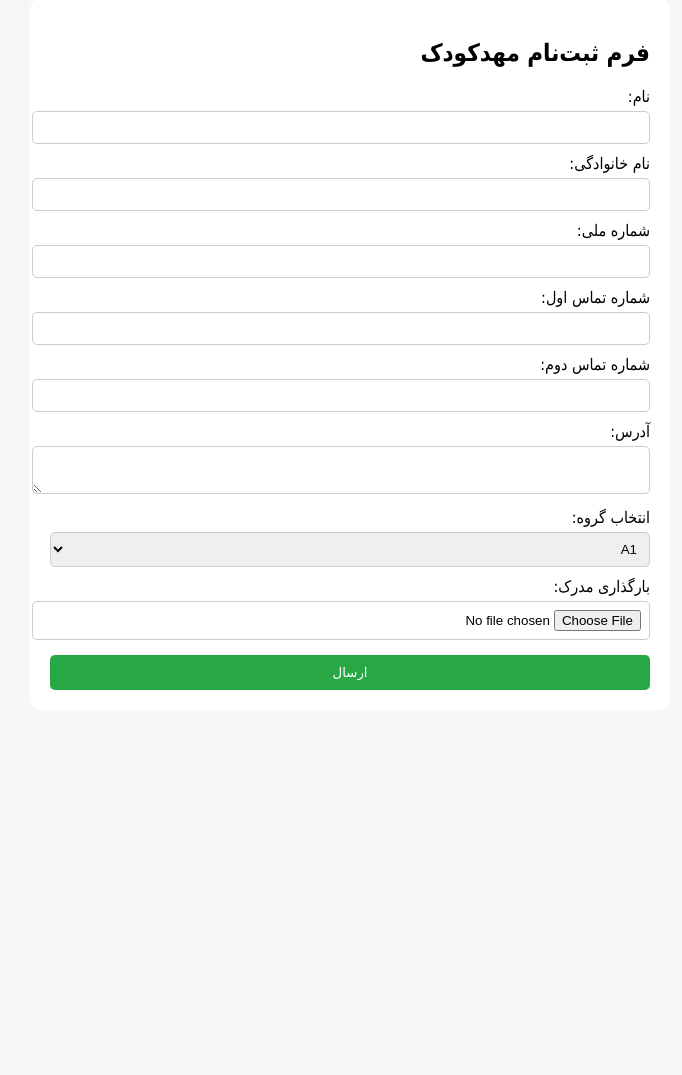
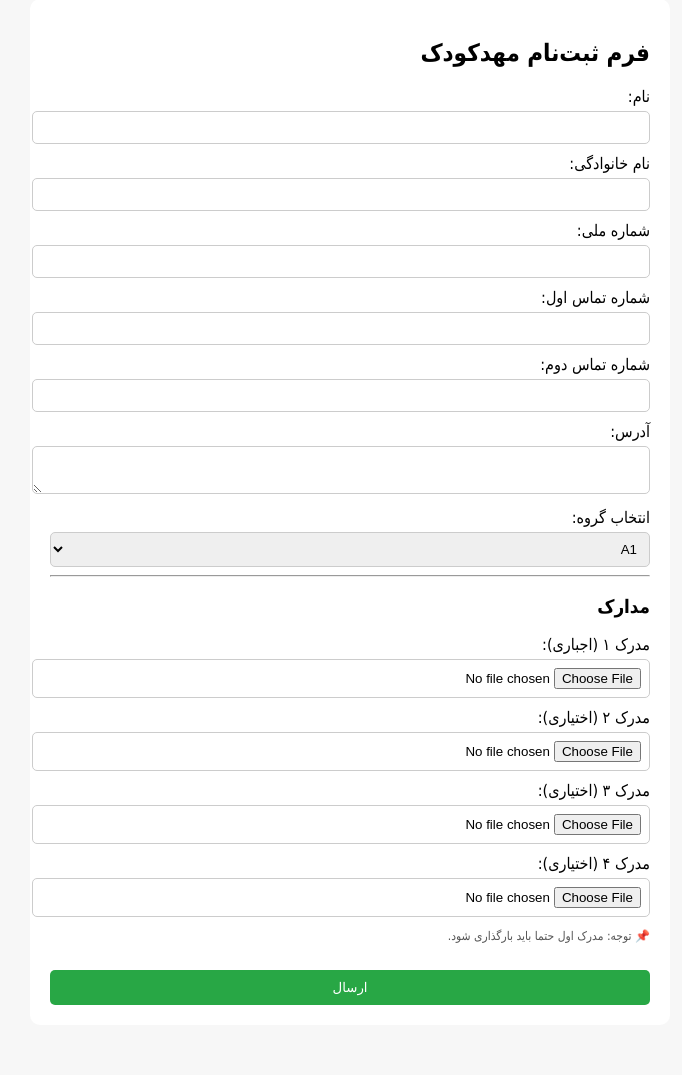
Before and after one commit to blueskyaerospace93-commits/koodak-registration, a Flask app: page / in a window 1280 px wide. Shown: the part 51-1126 px from the top of the page, without its empty margins (290-972 px from the left). Before the commit the page ends 741 px from the top, so only its background shows below. Run offline with Flask 3, Linux system fonts and the light colour scheme.

Commit message:
Update form.html

```diff
--- a/templates/form.html
+++ b/templates/form.html
@@ -10,6 +10,7 @@
         input, textarea, select { width: 100%; padding: 8px; margin-top: 5px; border: 1px solid #ccc; border-radius: 5px; }
         button { margin-top: 15px; padding: 10px; width: 100%; background: #28a745; color: #fff; border: none; border-radius: 5px; cursor: pointer; }
         button:hover { background: #218838; }
+        .note { font-size: 12px; color: #555; }
     </style>
 </head>
 <body>
@@ -41,8 +42,20 @@
             <option value="A3">A3</option>
         </select>
 
-        <label>بارگذاری مدرک:</label>
-        <input type="file" name="file">
+        <hr>
+        <h3>مدارک</h3>
+        <label>مدرک ۱ (اجباری):</label>
+        <input type="file" name="file1" required>
+
+        <label>مدرک ۲ (اختیاری):</label>
+        <input type="file" name="file2">
+
+        <label>مدرک ۳ (اختیاری):</label>
+        <input type="file" name="file3">
+
+        <label>مدرک ۴ (اختیاری):</label>
+        <input type="file" name="file4">
+        <p class="note">📌 توجه: مدرک اول حتما باید بارگذاری شود.</p>
 
         <button type="submit">ارسال</button>
     </form>
```
